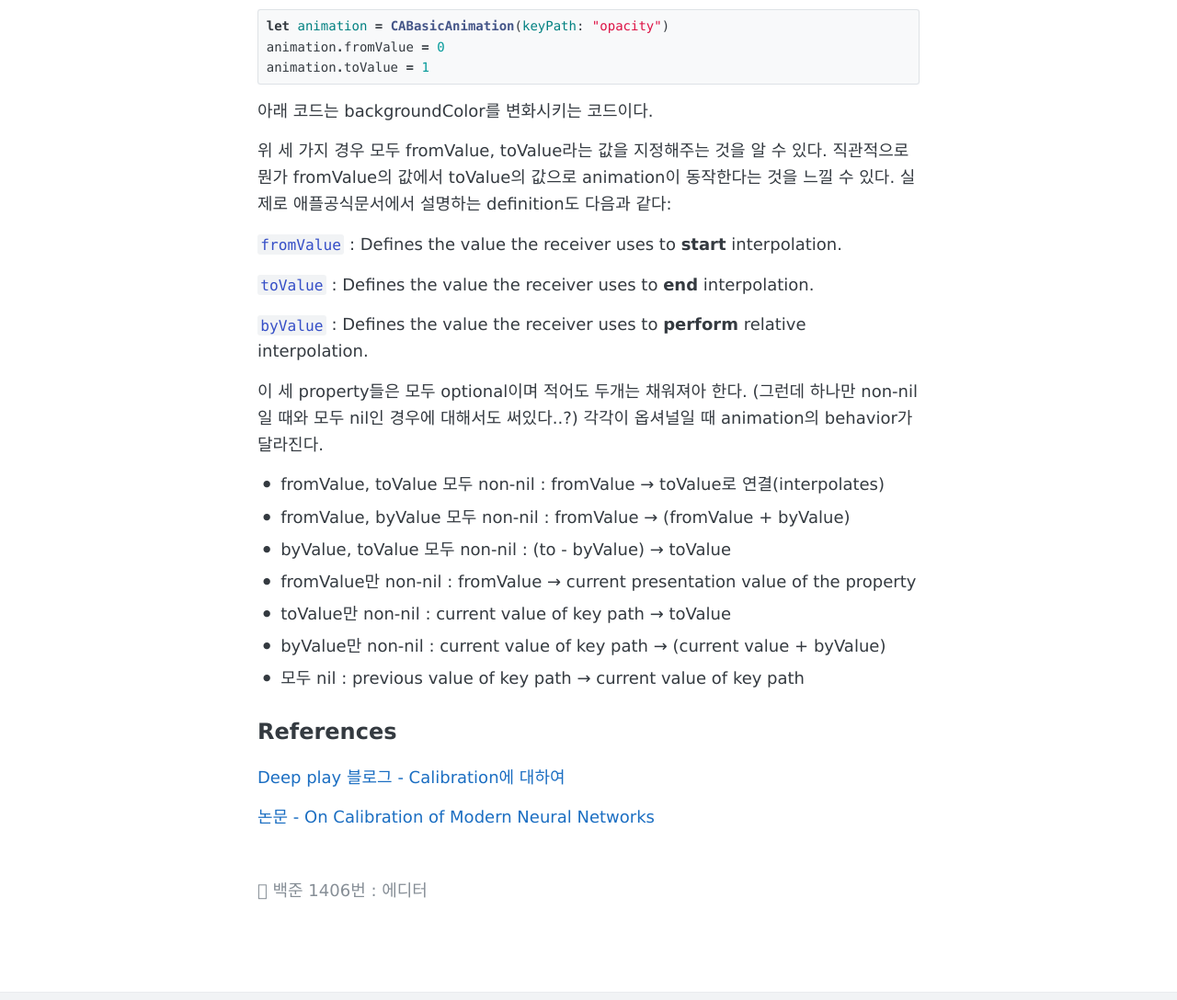
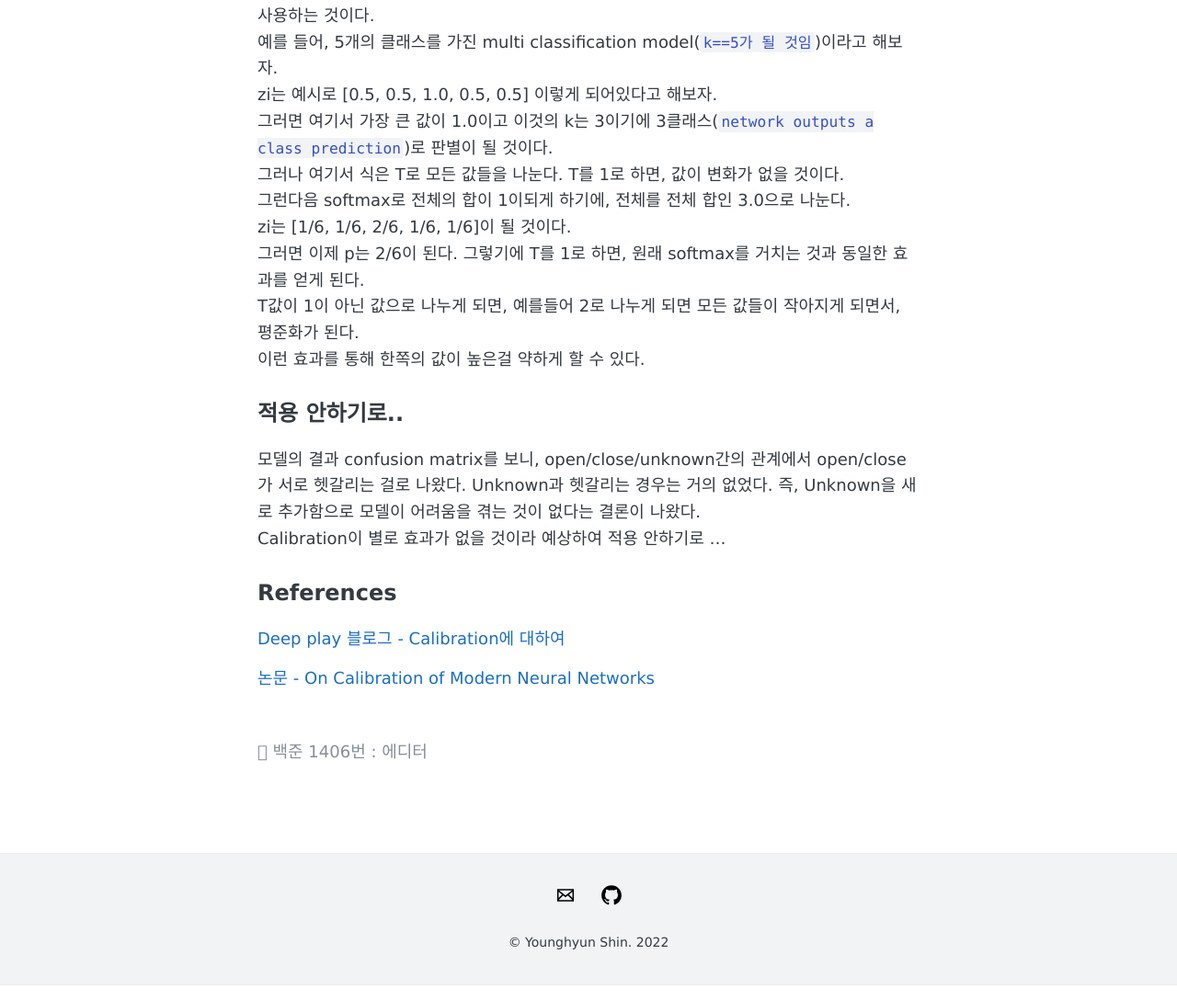
Before and after one commit to younghyunshin/younghyunshin.github.io, a Jekyll site: the page built from _posts/2022-07-11-calibration.md, in a window 1280 px wide and 1400 px high, scrolled down 1210 px. Shown: the part 312-1400 px from the top of the window at 92% size. Built offline with Jekyll 4.4.1, drawn with Linux system fonts in a browser that asks for light colours; comment, search, counter and statistics services are not loaded; some of the changed text lies outside the part shown.

Commit message:
add post

````diff
--- a/_posts/2022-07-11-calibration.md
+++ b/_posts/2022-07-11-calibration.md
@@ -28,42 +28,29 @@ calibration이란, 출력값이 실제 confidence (논문에서 calibrated confi
 이렇듯, 모델의 출력값을 통해 모델이 헷갈려 하는 상황, 또는 문제가 될 수 있는 상황을 따로 분류하기 위해 필요할 것이다.
 
 
-## Calibration 적용하기
+## Temperature scaling
 
-On Calibration of Modern Neural Networks 논문에서 가장 성능이 좋은 것으로 나왔던 Temperature scaling을 적용해보자.
+On Calibration of Modern Neural Networks 논문에서 가장 성능이 좋은 것으로 나왔던 Temperature scaling에 대해 알아보자.
 
 ![Center example image](https://user-images.githubusercontent.com/48853055/178239766-03450fe0-c4b4-40fd-9f3e-d25699b999fc.png "Center" width="100" height="150"){: .center-image}
 
+처음에 식을 보곤 읭.. 뭐지 했었다.
+차근차근 하나씩 이해해보자. 먼저 Temperature scaling은 multi classification model에 사용하는 것이다.
+예를 들어, 5개의 클래스를 가진 multi classification model(`k==5가 될 것임`)이라고 해보자.
+zi는 예시로 [0.5, 0.5, 1.0, 0.5, 0.5] 이렇게 되어있다고 해보자.
+그러면 여기서 가장 큰 값이 1.0이고 이것의 k는 3이기에 3클래스(`network outputs a class prediction`)로 판별이 될 것이다.
+그러나 여기서 식은 T로 모든 값들을 나눈다. T를 1로 하면, 값이 변화가 없을 것이다.
+그런다음 softmax로 전체의 합이 1이되게 하기에, 전체를 전체 합인 3.0으로 나눈다.
+zi는 [1/6, 1/6, 2/6, 1/6, 1/6]이 될 것이다.
+그러면 이제 p는 2/6이 된다. 그렇기에 T를 1로 하면, 원래 softmax를 거치는 것과 동일한 효과를 얻게 된다.
+T값이 1이 아닌 값으로 나누게 되면, 예를들어 2로 나누게 되면 모든 값들이 작아지게 되면서, 평준화가 된다.
+이런 효과를 통해 한쪽의 값이 높은걸 약하게 할 수 있다.
 
+## 적용 안하기로..
 
-## CABasicAnimation
-
-```swift
-let animation = CABasicAnimation(keyPath: "opacity")
-animation.fromValue = 0
-animation.toValue = 1
-```
-아래 코드는 backgroundColor를 변화시키는 코드이다.
-
-
-위 세 가지 경우 모두 fromValue, toValue라는 값을 지정해주는 것을 알 수 있다. 직관적으로 뭔가 fromValue의 값에서 toValue의 값으로 animation이 동작한다는 것을 느낄 수 있다. 실제로 애플공식문서에서 설명하는 definition도 다음과 같다:
-
-`fromValue` : Defines the value the receiver uses to **start** interpolation.
-
-`toValue` : Defines the value the receiver uses to **end** interpolation.
-
-`byValue` : Defines the value the receiver uses to **perform** relative interpolation.
-
-이 세 property들은 모두 optional이며 적어도 두개는 채워져아 한다. (그런데 하나만 non-nil일 때와 모두 nil인 경우에 대해서도 써있다..?) 각각이 옵셔널일 때 animation의 behavior가 달라진다.
-
-- fromValue, toValue 모두 non-nil : fromValue → toValue로 연결(interpolates)
-- fromValue, byValue 모두 non-nil : fromValue → (fromValue + byValue)
-- byValue, toValue 모두 non-nil : (to - byValue) → toValue
-- fromValue만 non-nil : fromValue → current presentation value of the property
-- toValue만 non-nil : current value of key path → toValue
-- byValue만 non-nil : current value of key path → (current value + byValue)
-- 모두 nil : previous value of key path → current value of key path
-
+모델의 결과 confusion matrix를 보니, open/close/unknown간의 관계에서 open/close가 서로 헷갈리는 걸로 나왔다.
+Unknown과 헷갈리는 경우는 거의 없었다. 즉, Unknown을 새로 추가함으로 모델이 어려움을 겪는 것이 없다는 결론이 나왔다.
+Calibration이 별로 효과가 없을 것이라 예상하여 적용 안하기로 ...
 
 
 ## References
````
